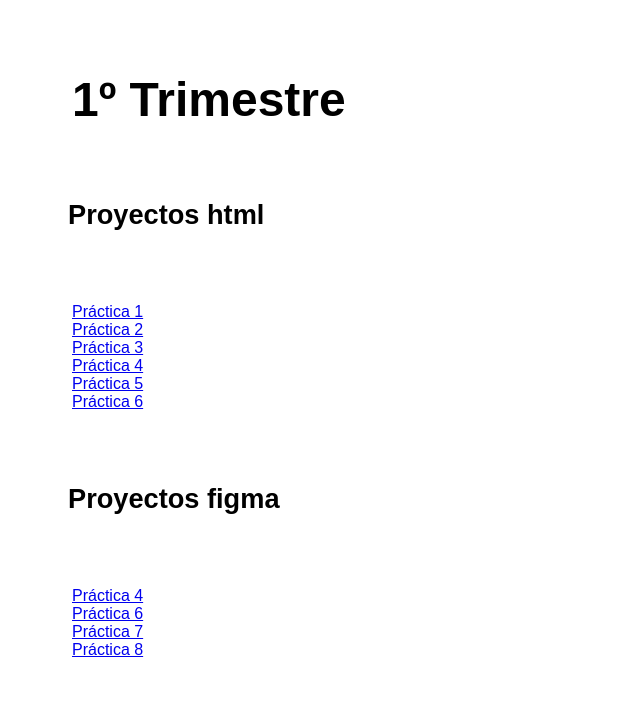
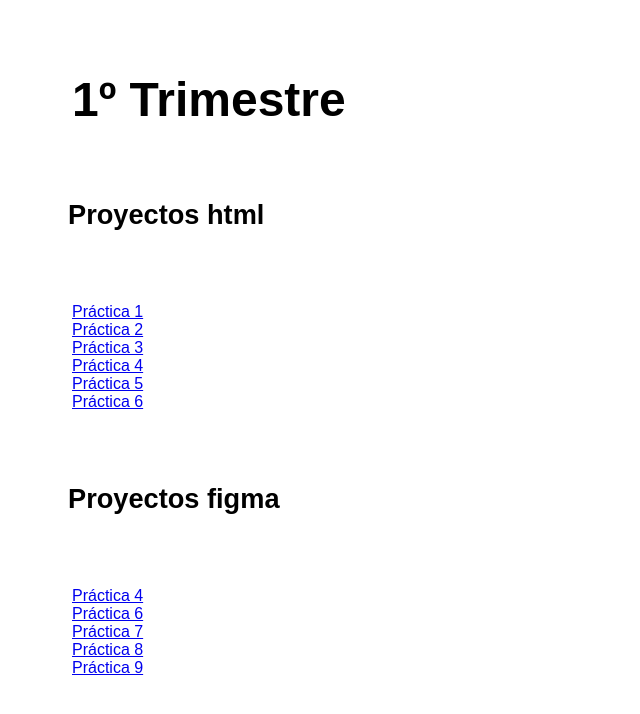
Before and after one commit to clararodriiiguez/1-TRIMESTRE, a plain HTML site: page index.html in a window 1280 px wide. Shown: the whole page, without its empty margins (0-640 px from the left). Drawn offline with Linux system fonts and the light colour scheme.

Commit message:
Update index.html

```diff
--- a/index.html
+++ b/index.html
@@ -54,6 +54,7 @@
                 <a href="https://www.figma.com/file/CsuuE0e2spC8PYBeKw0zRa/P6_Gallery?t=UeqQva0jrP5qh9fE-0">Práctica 6</a>
                 <a href="https://www.figma.com/file/ffdcwKVHkoK5RFnJrFf88u/p7?node-id=0%3A1&t=EI8VUoihn3Rnar6r-0">Práctica 7</a>
                 <a href="https://www.figma.com/file/9MzVImOYU7n8DjySOTqAvu/Restaurante-Peruano?node-id=0%3A1&t=C7SluA6GZZSNwGMc-0">Práctica 8</a>
+                <a href="https://www.figma.com/file/TD6LawLSXNSPB1YkqInNhp/Cuina?t=5SDOLiWwTX3bpneu-0">Práctica 9</a>
             </nav>
         </header>
     </main>
```
